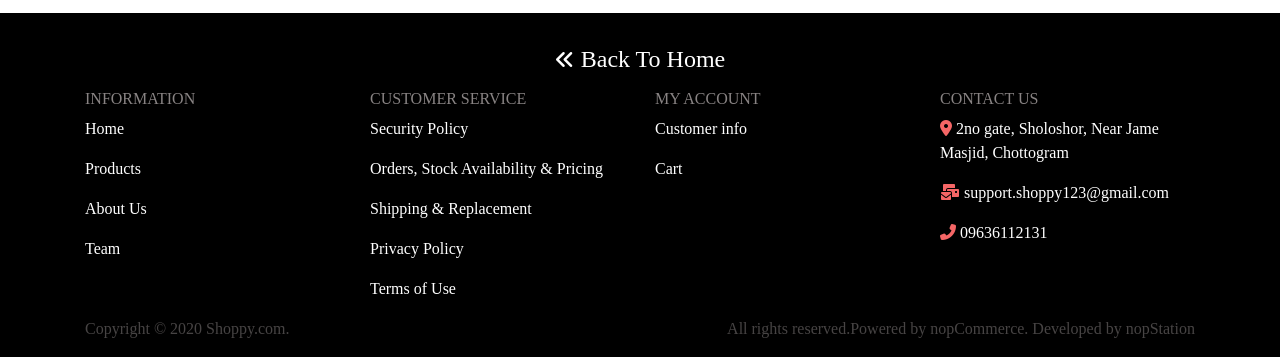
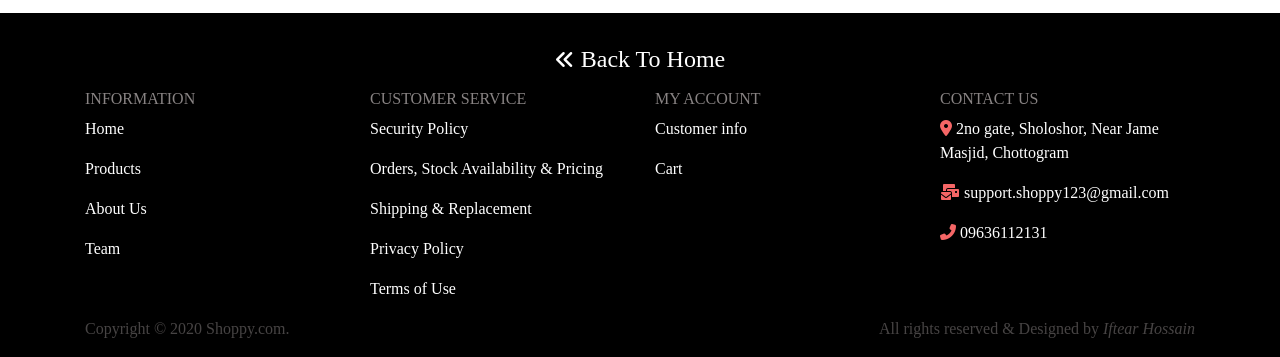
Before and after one commit to iftear-Dc-desi9/Shoppy.github.io, a plain HTML site: page contact.html in a window 1280 px wide. Shown: the part 1000-1357 px from the top of the page. Drawn offline with nearby package versions, Linux system fonts and the light colour scheme; a web font is replaced by a local one.

Commit message:
Updated contact.html

```diff
--- a/contact.html
+++ b/contact.html
@@ -124,7 +124,7 @@
                     <p style="color:rgba(179, 172, 172, 0.397);">Copyright © 2020 Shoppy.com. </p>
                 </div>
                 <div class="col-sm-6">
-                    <p style="color:rgba(179, 172, 172, 0.397);text-align: right;">All rights reserved.Powered by nopCommerce. Developed by nopStation</p>
+                    <p style="color:rgba(179, 172, 172, 0.397);text-align: right;">All rights reserved & Designed by <i>Iftear Hossain</i></p>
                 </div>
             </div>
         </div>
```
